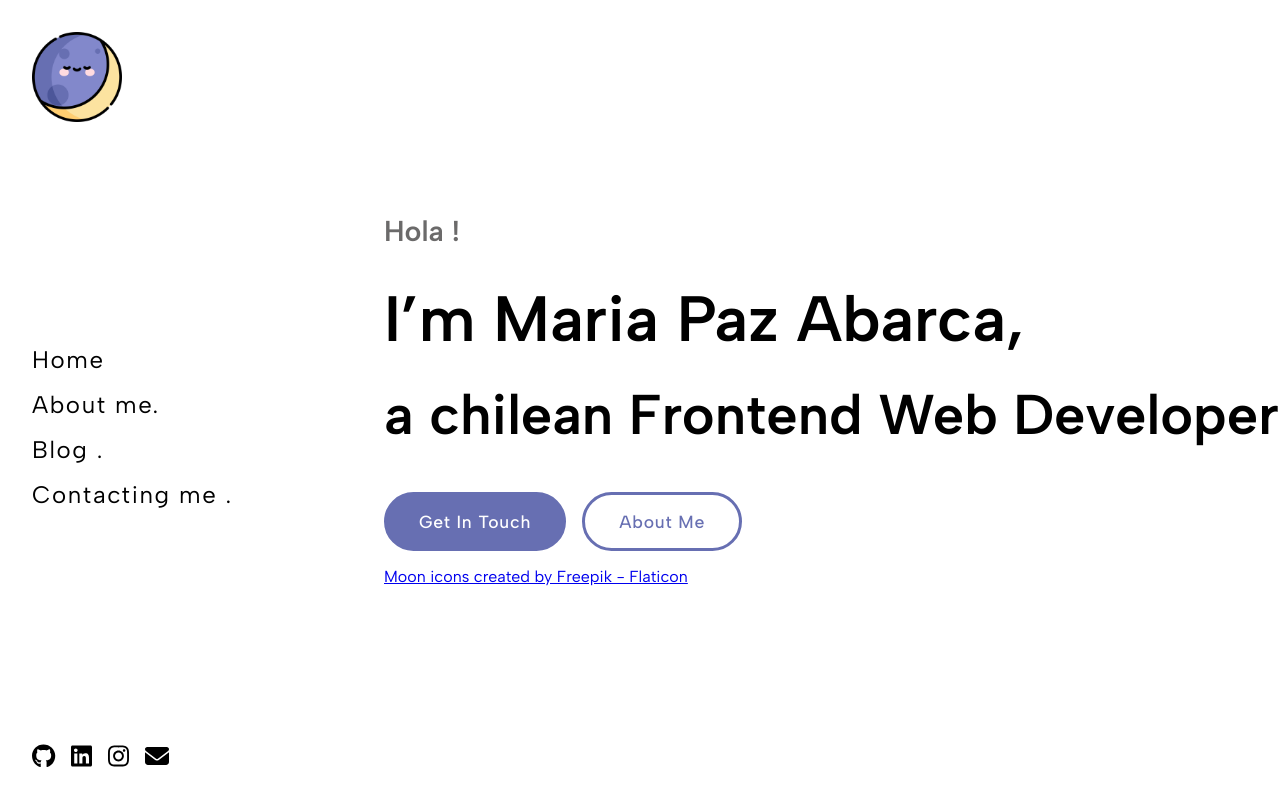
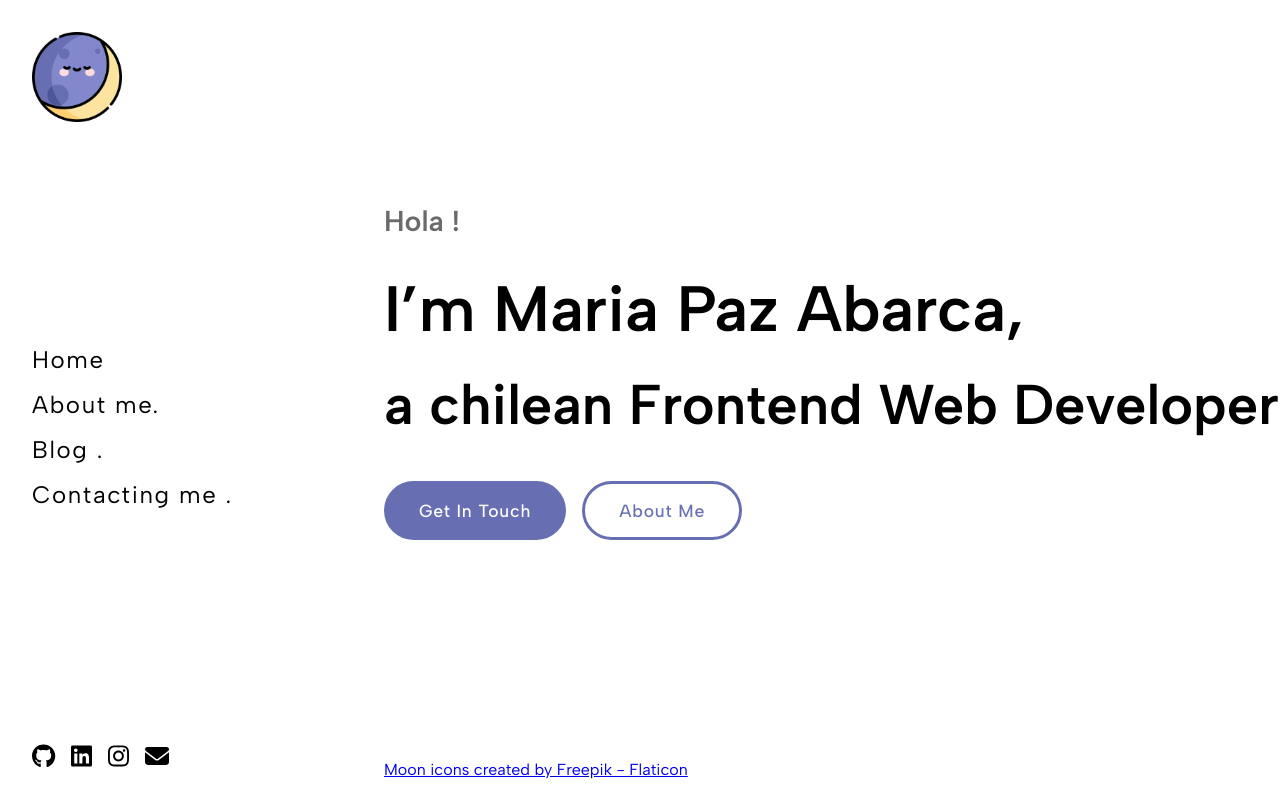
Before and after one commit to mpabarca/portfolio, a Next.js app: page / in a window 1280 px wide. Built offline with nearby package versions, Linux system fonts and the light colour scheme.

Commit message:
Add flexbox to content section and adapt footer

```diff
--- a/src/styles/components/footer.scss
+++ b/src/styles/components/footer.scss
@@ -1,2 +1,3 @@
 footer {
+    height: 5%;
 }
--- a/src/styles/pages/home.scss
+++ b/src/styles/pages/home.scss
@@ -2,6 +2,7 @@
     display: flex;
     flex-direction: column;
     justify-content: center;
+    height: 95%;
     h1, h2 {
         padding-bottom: 1.5rem;
     }
```
